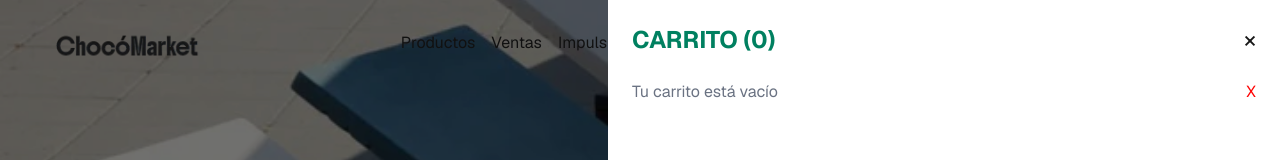
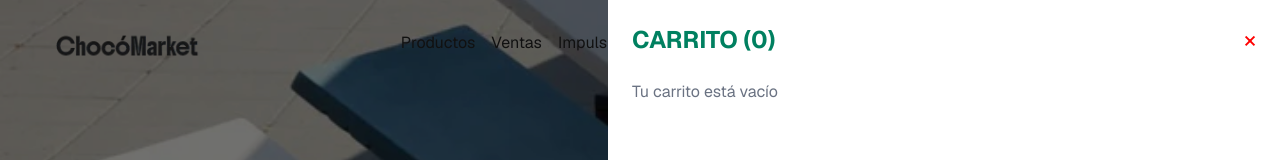
Before and after one commit to IngenieroJosser/chocomarket__frontend, a Next.js app: page / in a window 1280 px wide. Both pictures are taken after a click on the icon 970 px from the left and 45 px from the top of the page. Shown: the top 160 px of the page. Built offline with nearby package versions, Linux system fonts and the light colour scheme.

Commit message:
style: fix the button for closing modal

```diff
--- a/src/components/ShoppingCart.tsx
+++ b/src/components/ShoppingCart.tsx
@@ -26,7 +26,7 @@ const ShoppingCart = () => {
   );
 
   if (cart.length === 0) {
-    return <p className="text-center">Tu carrito está vacío</p>;
+    return <p>Tu carrito está vacío</p>;
   }
 
   return (
--- a/src/components/ui/home/Header.tsx
+++ b/src/components/ui/home/Header.tsx
@@ -460,23 +460,14 @@ const Header = () => {
               <button
                 aria-label="Botón para cerrar el modal de contenido del carrito de compras"
                 onClick={toggleCart}
-                className="text-2xl hover:text-gray-600"
+                className="text-2xl text-[#ff0000] cursor-pointer"
               >
                 &times;
               </button>
             </div>
 
             {cart.length === 0 ? (
-              <div className="flex flex-row-reverse justify-between mt-5">
-                <button
-                  aria-label="Cerrar modal del carrito de compra"
-                  className="text-[#ff0000] cursor-pointer"
-                  onClick={() => setIsCartOpen(false)}
-                >
-                  X
-                </button>
-                <p className="text-center text-gray-500">Tu carrito está vacío</p>
-              </div>
+                <p className="text-gray-500">Tu carrito está vacío</p>
             ) : (
               <>
                 <ShoppingCart />
```
